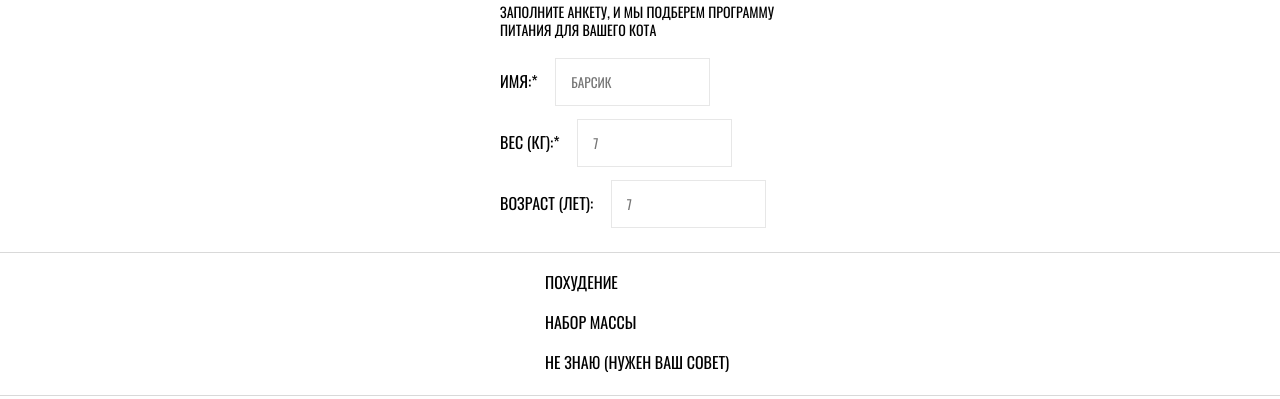
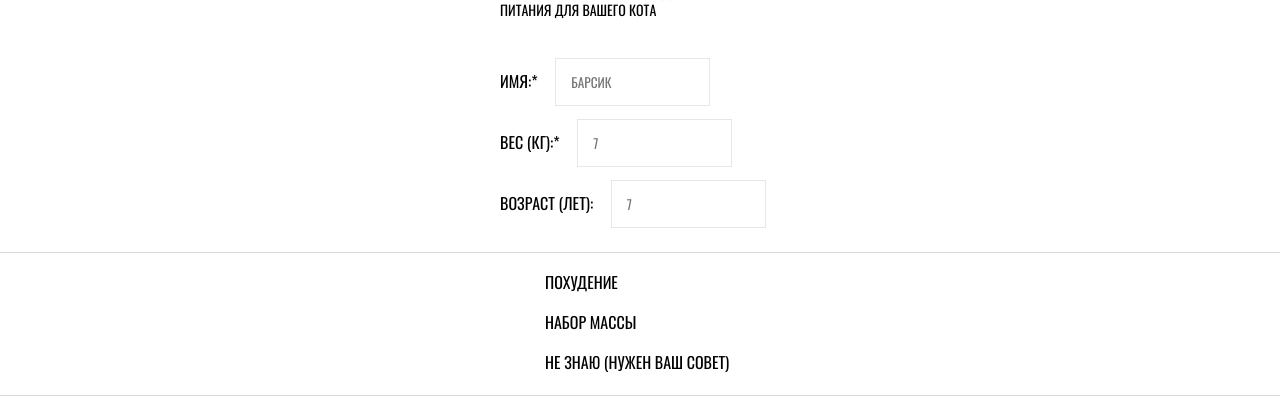
Before and after one commit to SjKoulle/35393-cat-energy-20, a website: page source/form.html in a window 1280 px wide. Shown: the part 401-800 px from the top of the page. Drawn offline with nearby package versions, Linux system fonts and the light colour scheme; files that its build step writes are made by us from their sources.

Commit message:
Вносит исправления

```diff
--- a/source/form.html
+++ b/source/form.html
@@ -29,7 +29,7 @@
     <section class="page-main__section form">
       <h2 class="visually-hidden">Анкета по подбору питания Cat Energy</h2>
       <form action="https://echo.htmlacademy.ru" method="post">
-        <div class="form__wrapper">
+        <div class="form__wrapper form__wrapper--no-pt">
           <p class="form__anons">Заполните анкету, и мы подберем программу питания для вашего кота</p>
           <fieldset class="form__filters-group">
             <label class="form__input-wrapper" for="name">
--- a/source/sass/blocks/form.scss
+++ b/source/sass/blocks/form.scss
@@ -6,6 +6,10 @@
   @include mobile-wrapper;
   padding-top: 20px;
   padding-bottom: 24px;
+
+  &--no-pt {
+    padding-top: 0;
+  }
 }
 
 .form__bordered-wrapper {
@@ -18,7 +22,7 @@
   line-height: 18px;
   text-transform: uppercase;
   margin: 0;
-  padding-bottom: 19px;
+  padding-bottom: 39px;
 }
 
 .form__filters-group {
```
